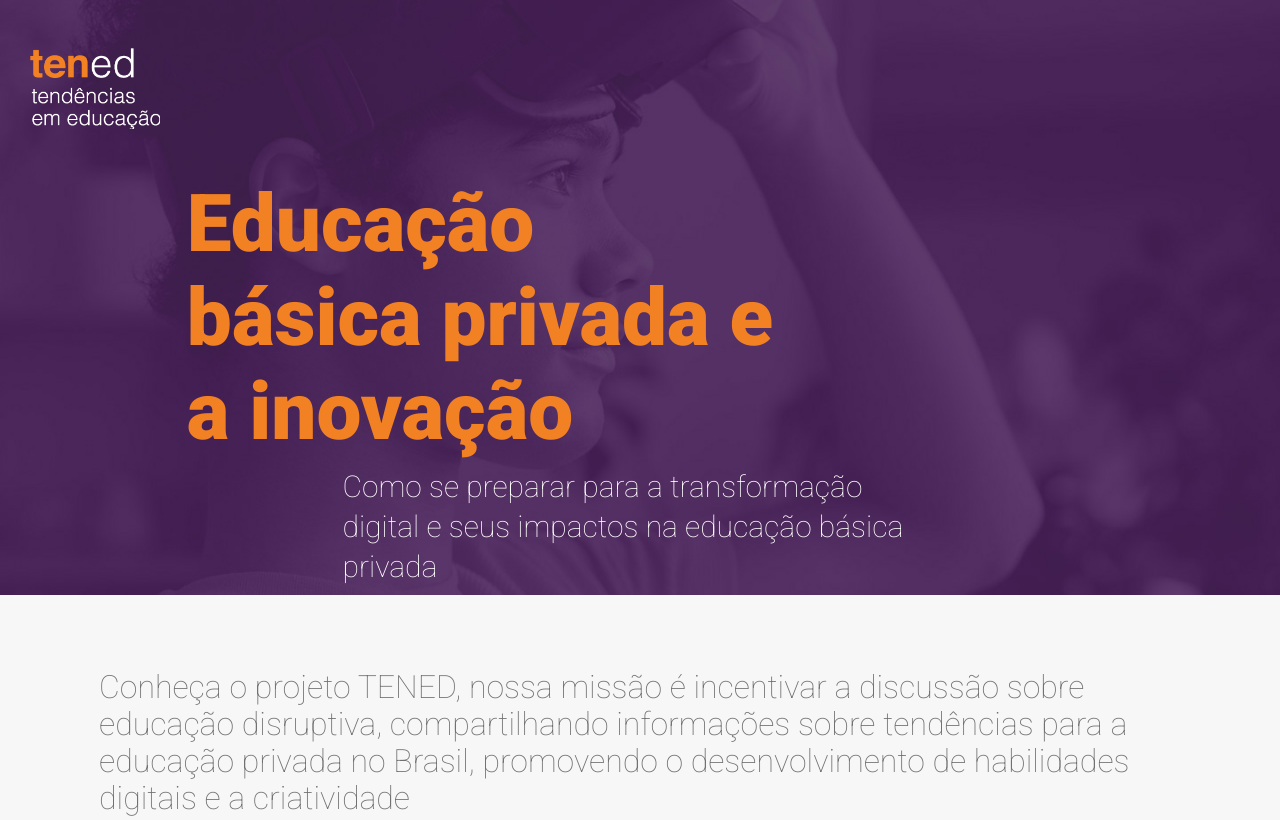
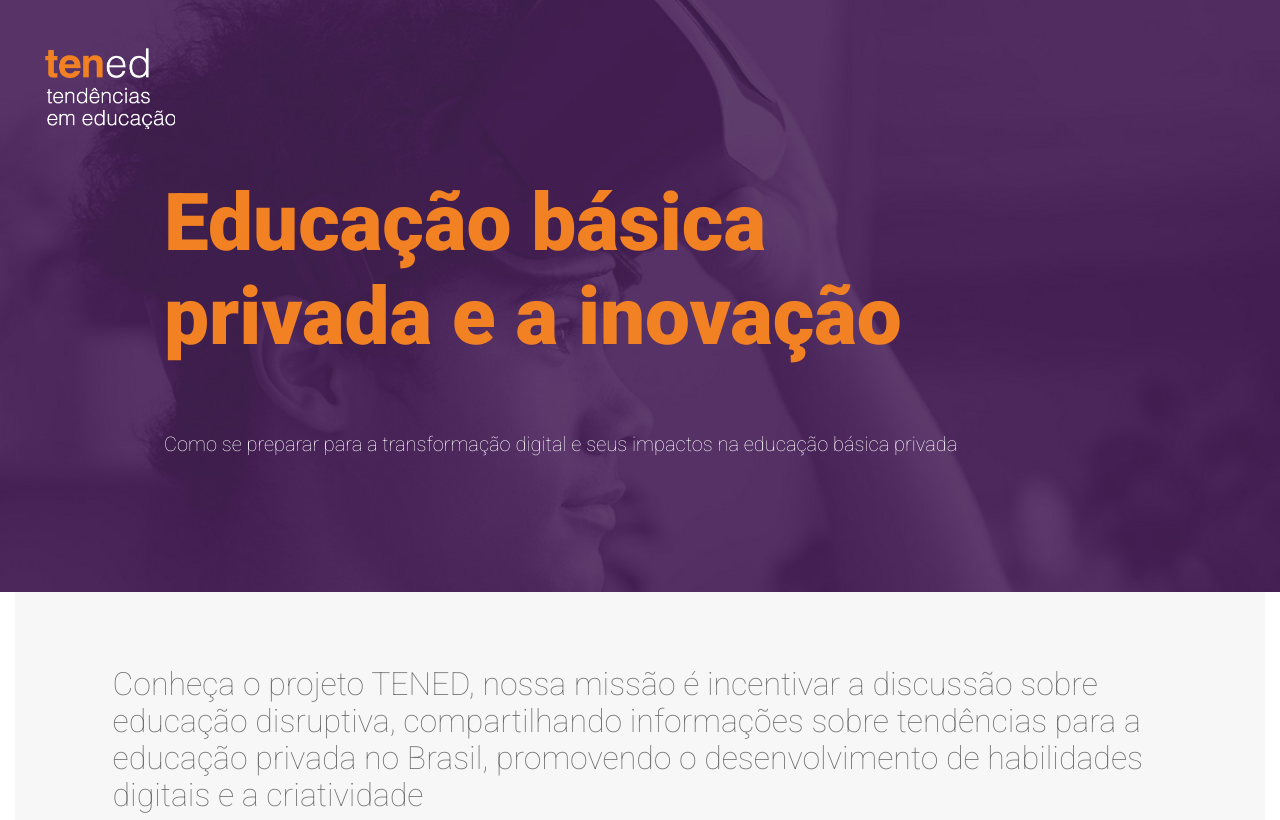
Before and after one commit to JulianePires/show-me-the-network, a plain HTML site: page index.html in a window 1280 px wide. Shown: the top 820 px of the page. Drawn offline with nearby package versions, Linux system fonts and the light colour scheme.

Commit message:
elementos e reponsividade ajustada

```diff
--- a/css/style.css
+++ b/css/style.css
@@ -14,27 +14,18 @@
 
 
 .logo{
-    width: 130px;
+    width: 100px;
+    padding-bottom: 4%;
 }
 
 .bg{
     background-image: url("../imagens/bg-home-mobile-roxo-360x640px.jpg");
     max-width: 100%;
-    height: auto;
-    background-position: center;
+    max-height: auto;
     background-repeat: no-repeat;
     background-size: cover;
     position: relative;
-}
-
-@media (min-width: 620px ) {
-    .bg {
-        background-image: url("../imagens/bg-homepage-desktop-roxo-1440x1024px.jpg");
-    }
-
-    body {
-        font-size: 1rem;
-    }
+    padding-bottom: 2%;
 }
 
 
@@ -42,14 +33,21 @@
     font-family: 'Roboto', sans-serif;
     font-style: normal;
     font-weight: 900;
-    font-size: 50px;
-    line-height: 94px;
+    font-size: 30px;
     color: #F28123;
+    max-width: 70%;
 
-    margin-left: 0.1%;
 }
 
 @media (min-width: 560px ) {
+    body {
+        font-size: 1rem;
+    }
+
+    .logo {
+        width: 130px;
+        float: none;
+    }
     .display-1 {
         font-family: 'Roboto', sans-serif;
         font-style: normal;
@@ -57,18 +55,31 @@
         font-size: 80px;
         line-height: 94px;
         color: #F28123;
+        margin-left: 10%;
+        float: none;
+        padding-bottom: 5%;
 
-        margin-left: 0.1%;
+    }
+
+    #h3 {
+        margin-left: 10%;
+        font-size: 80px;
+        max-width: 80%;
+    }
+
+    .bg {
+        background-image: url("../imagens/bg-homepage-desktop-roxo-1440x1024px.jpg");
+        padding-bottom: 10%;
     }
 }
 
-.h4{
+#h3{
     font-family: 'Roboto', sans-serif;
     font-style: normal;
     font-weight: normal;
-    font-size: 30px;
-    line-height: 40px;
+    font-size: 20px;
     color: #FFFFFF;
+    max-width: 90%;
 
 }
 
@@ -246,7 +257,7 @@
 #direitos {
 font-family: Roboto;
 font-style: normal;
-font-weight: normal;
+font-weight: bold;
 font-size: 32px;
 line-height: 37px;
 text-align: center;
--- a/index.html
+++ b/index.html
@@ -43,27 +43,28 @@
 <body>
 
    <div alt="fundo com garoto segurando binóculos" class="container-sm|md|lg|xl container-fluid mx-auto px-0" id="corpo">
-      <div class="bg container-fluid mx-auto" >
-        <div class="row col-md-12" >
-          <div class="col-md-12 ml-5 mt-5 mx-auto" >
+      <div class="bg container-sm|md|lg|xl container-fluid mx-auto" >
+        <div class="container-sm|md|lg|xl container-fluid" >
+          <div class="container-sm|md|lg|xl container-fluid col-md-12 ml-5 mt-5 mx-auto float-left" >
             <!--LOGO TENED--><img alt="logo Tened" src="imagens/logo-tened-branco-roxo.png" class="logo" alt="Logotipo Tened">
           </div>
         </div>
-        <div class="row mt-5 mx-auto">
-          <div class="col-md-6 ml-5 mx-auto">
+        <div class="container-sm|md|lg|xl container-fluid mx-auto">
+          <div class="container-sm|md|lg|xl container-fluid mx-auto">
+              <br><br><br>
             <h1 class="display-1">Educação básica privada e a inovação</h1>
           </div>
-            <div class="col-md-offset-6 mx-auto"></div>
+            <div class="container-sm|md|lg|xl container-fluid col-md-offset-6 mx-auto"></div>
         </div>
-        <div class="row mx-auto">
-          <div class="col-md-6 ml-5 mx-auto" >
-            <p class="h4">Como se preparar para a transformação digital e seus impactos na
-                 educação básica privada</p>
+        <div class="container-sm|md|lg|xl container-fluid mx-auto">
+          <div class="container-sm|md|lg|xl container-fluid mx-auto" >
+            <h3 id="h3">Como se preparar para a transformação digital e seus impactos na
+                 educação básica privada</h3>
           </div>
         </div>
       </div>
-         <div class="row mx-auto" >
-            <div class="col-md-12 mx-auto" id="bglinha">
+         <div class="container-sm|md|lg|xl container-fluid row mx-auto" >
+            <div class="container-sm|md|lg|xl container-fluid col-md-12 mx-auto" id="bglinha">
                 <div class="container-sm|md|lg|xl text-left container-fluid p-4"><h2 id="conheca">Conheça o projeto TENED, nossa missão é incentivar a discussão sobre educação disruptiva,
                 compartilhando informações sobre tendências para a educação privada no Brasil, promovendo
                 o desenvolvimento de habilidades digitais e a criatividade</h2></div>
@@ -111,10 +112,12 @@
 
                         <div class="form-group">
                         <div>
+                            <label alt="preencher nome" for="nome1"></label>
                             <input name="name" type="text" class="form-control11" id="nome1" placeholder="Nome e Sobrenome*"required style="color: black;"/>
                         </div>
 
                         <div>
+                            <label alt="preencher email" for="exampleInputEmail1"></label>
                             <input name="email" type="email" class="form-control22" id="exampleInputEmail1" placeholder="E-mail*"
                             pattern="[a-z0-9._%+-]+@[a-z0-9.-]+.[a-z]{2,}$" required style="color: black;"/>
                         </div>
```
